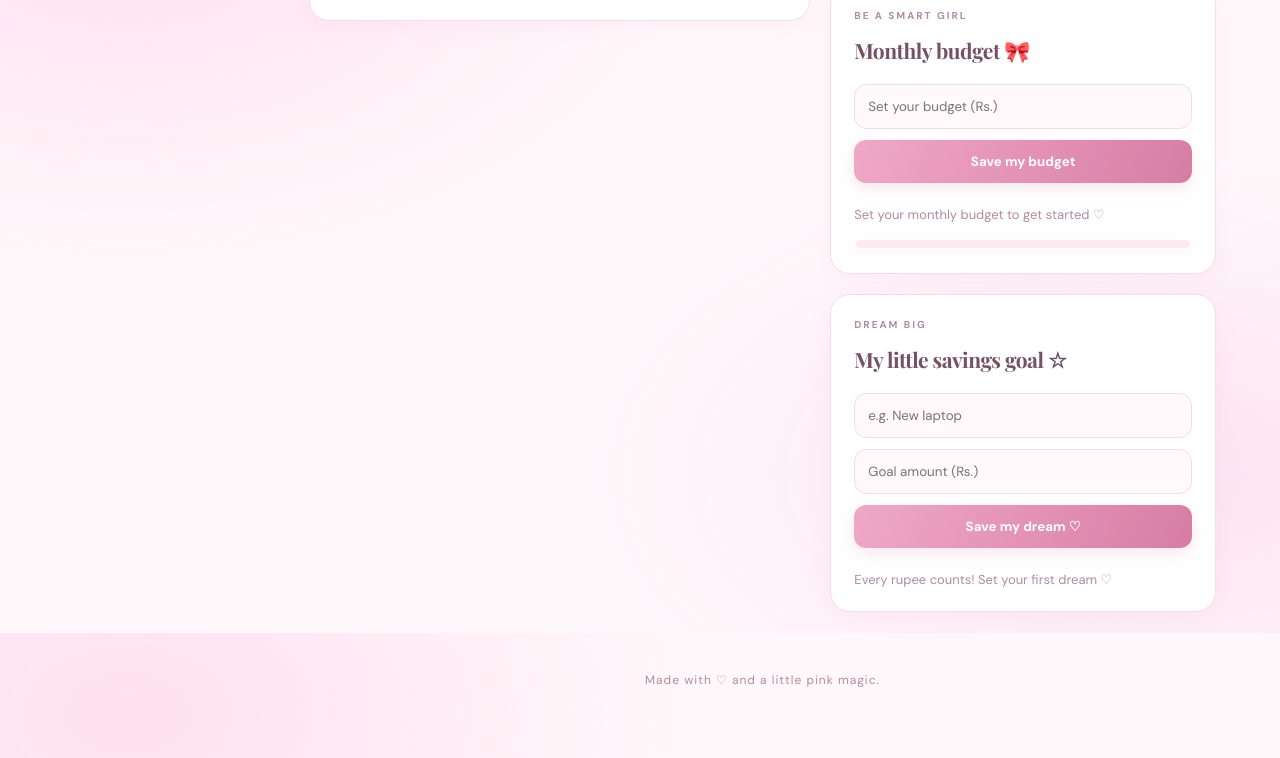
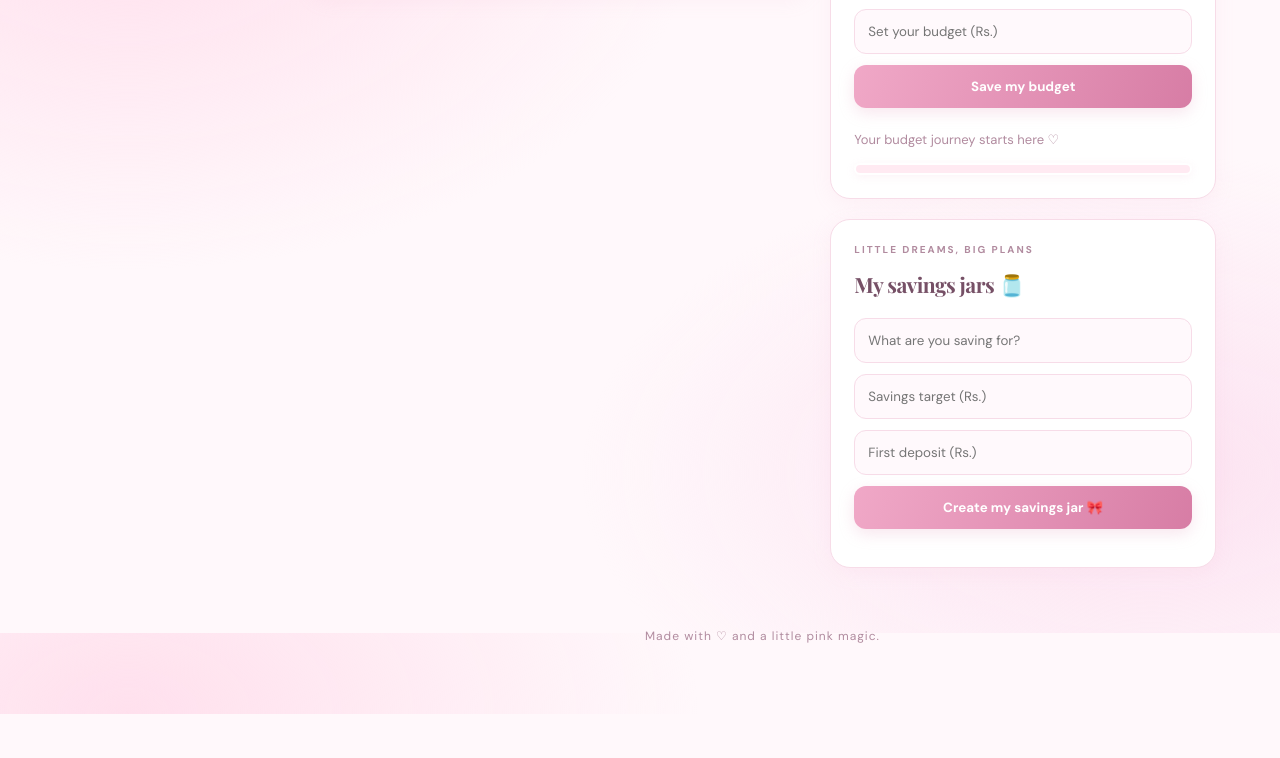
Before and after one commit to tejashwi777/expense-tracker, a plain HTML site: page index.html in a window 1280 px wide. Shown: the part 967-1725 px from the top of the page. After the commit the page ends 1681 px from the top, so only its background shows below. Drawn offline with nearby package versions, Linux system fonts and the light colour scheme.

Commit message:
update index.html

```diff
--- a/index.html
+++ b/index.html
@@ -113,14 +113,21 @@
           </div>
         </div>
 
-        <div class="panel" id="savings">
-          <p class="eyebrow">DREAM BIG</p>
-          <h3>My little savings goal ☆</h3>
-          <input id="goalName" placeholder="e.g. New laptop">
-          <input id="goalAmount" type="number" min="1" placeholder="Goal amount (Rs.)">
-          <button id="goalButton">Save my dream ♡</button>
-          <p id="goalStatus" class="muted">Every rupee counts!</p>
-        </div>
+
+<div class="panel" id="savings">
+  <p class="eyebrow">LITTLE DREAMS, BIG PLANS</p>
+  <h3>My savings jars 🫙</h3>
+
+  <form id="jarForm">
+    <input id="jarName" placeholder="What are you saving for?" required>
+    <input id="jarTarget" type="number" min="1" placeholder="Savings target (Rs.)" required>
+    <input id="jarDeposit" type="number" min="0.01" step="0.01" placeholder="First deposit (Rs.)" required>
+    <button type="submit">Create my savings jar 🎀</button>
+  </form>
+
+  <div id="jarList"></div>
+</div>
+
       </div>
     </section>
 
```
